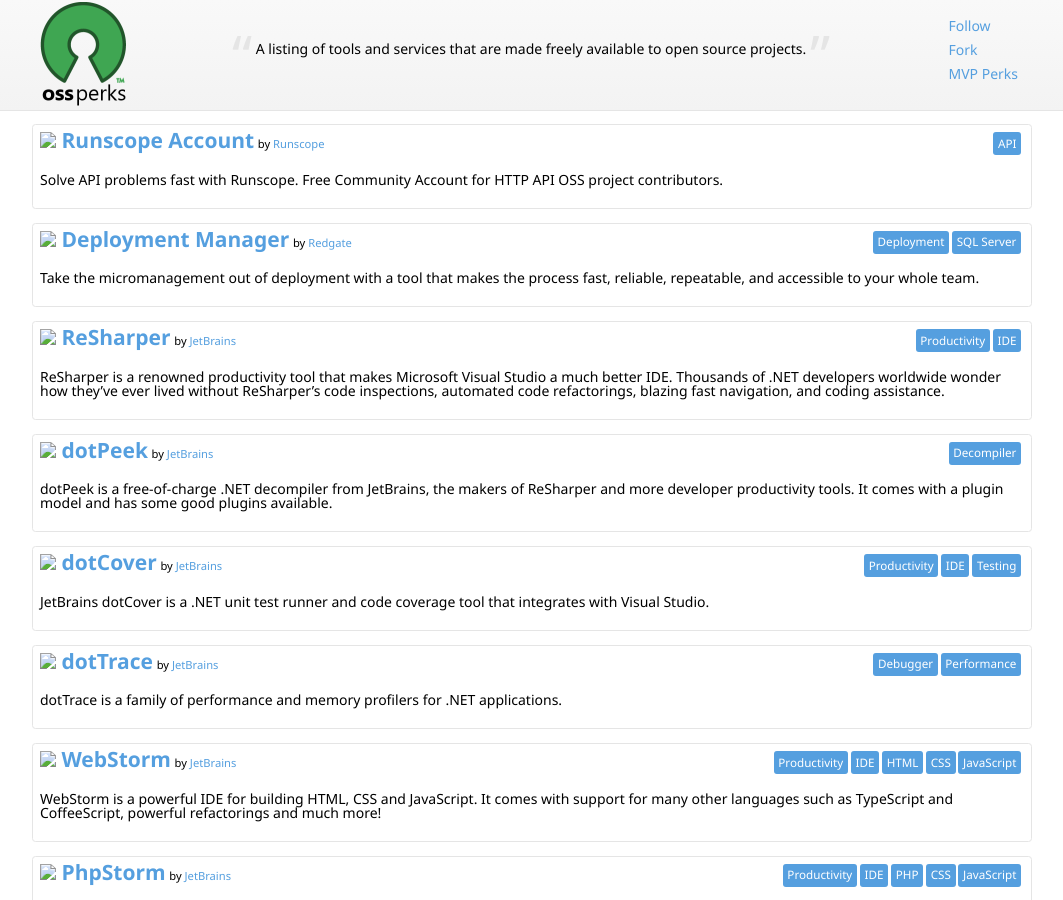
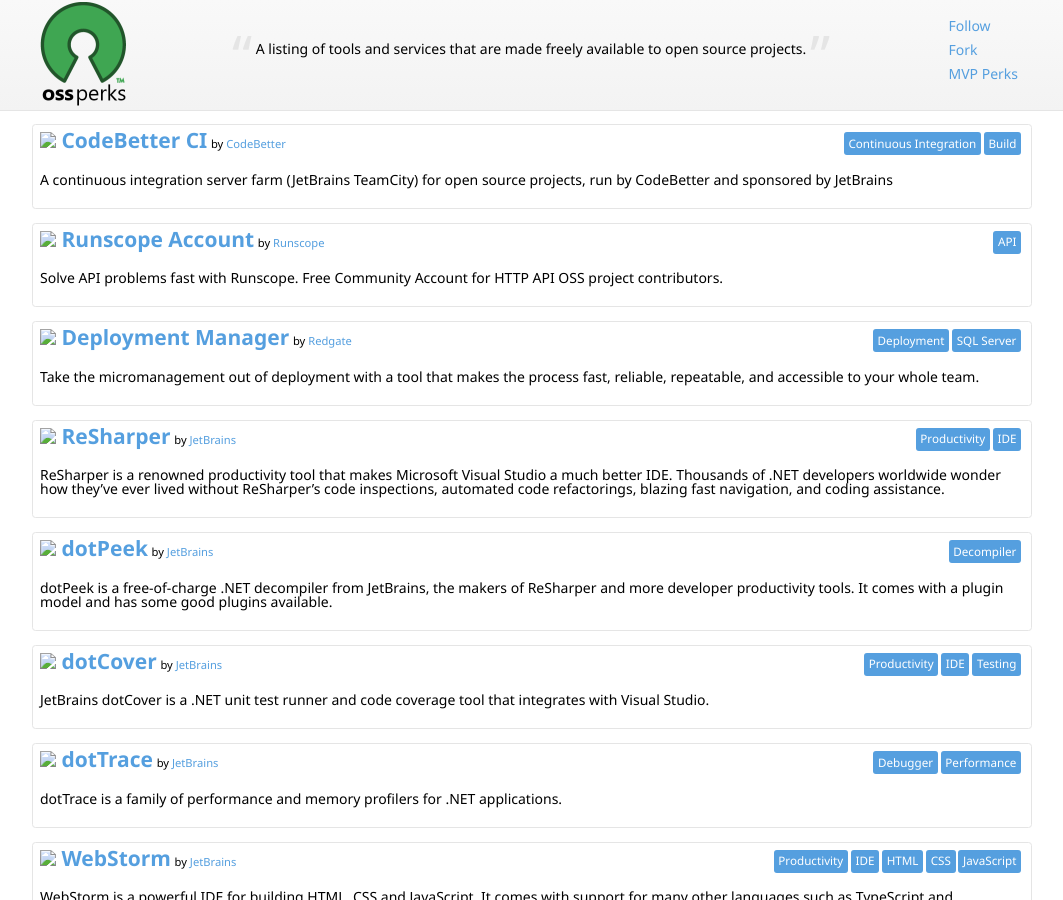
Before and after one commit to nikmd23/ossperks, a Jekyll site: the page built from index.html, in a window 1280 px wide and 900 px high. Shown: the whole window, without its empty margins (108-1171 px from the left). Built offline with Jekyll 4.4.1, drawn with Linux system fonts in a browser that asks for light colours; nearby versions of some CDN libraries.

Commit message:
Add CodeBetter CI

```diff
--- a/index.html
+++ b/index.html
@@ -11,6 +11,12 @@
     uri: http://www.atlassian.com/
 
 perks:
+- perk: {name: CodeBetter CI, uri: 'http://codebetter.com/codebetter-ci/'}
+  description: A continuous integration server farm (JetBrains TeamCity) for open source projects, run by CodeBetter and sponsored by JetBrains
+  categories: [Continuous Integration, Build]
+  platforms: [Any]
+  company: {name: CodeBetter, uri: 'http://codebetter.com/'}
+
 - perk: {name: Runscope Account, uri: 'http://blog.runscope.com/posts/supporting-api-focused-open-source-projects'}
   description: Solve API problems fast with Runscope. Free Community Account for HTTP API OSS project contributors.
   categories: [API]
```
